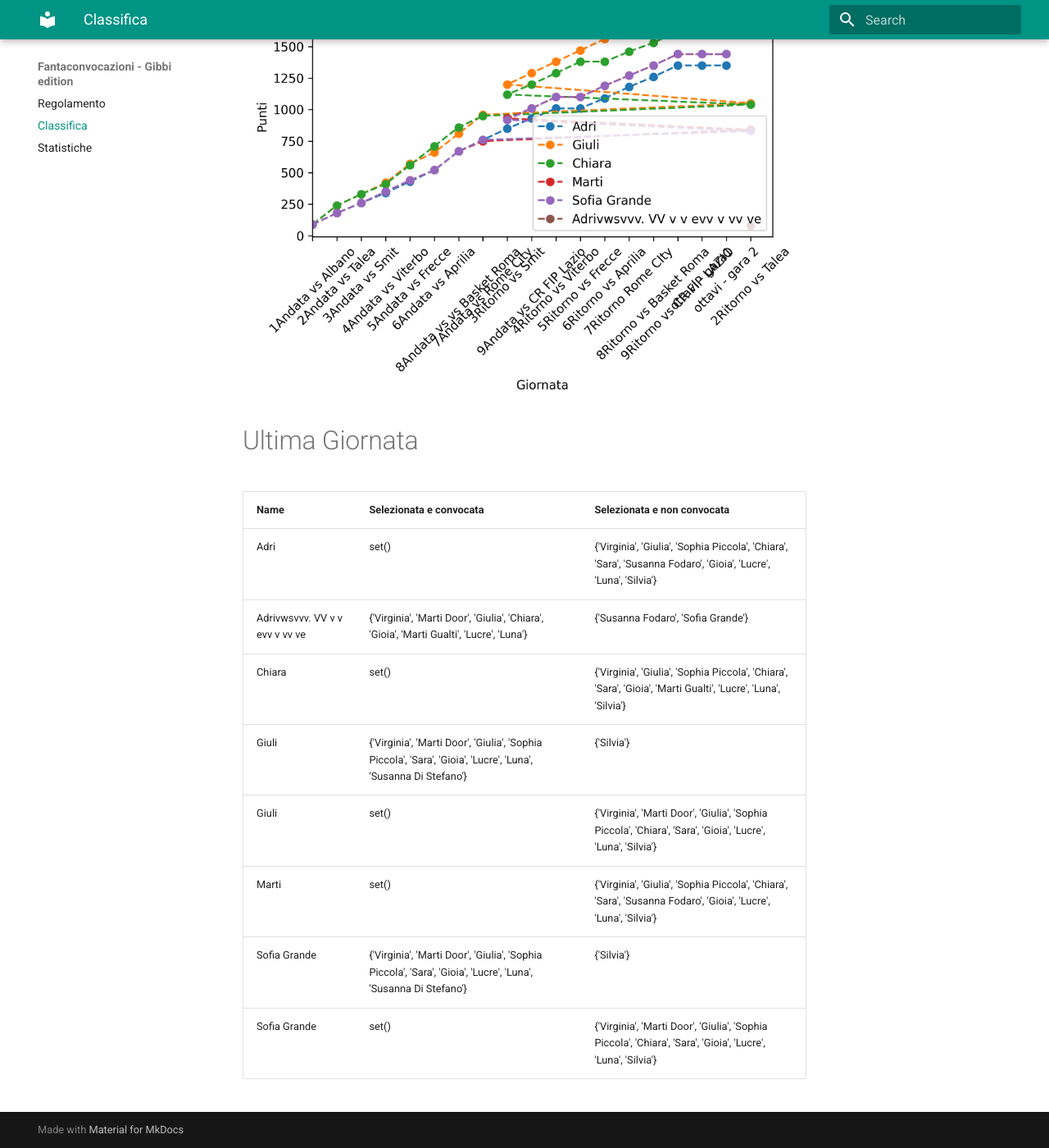
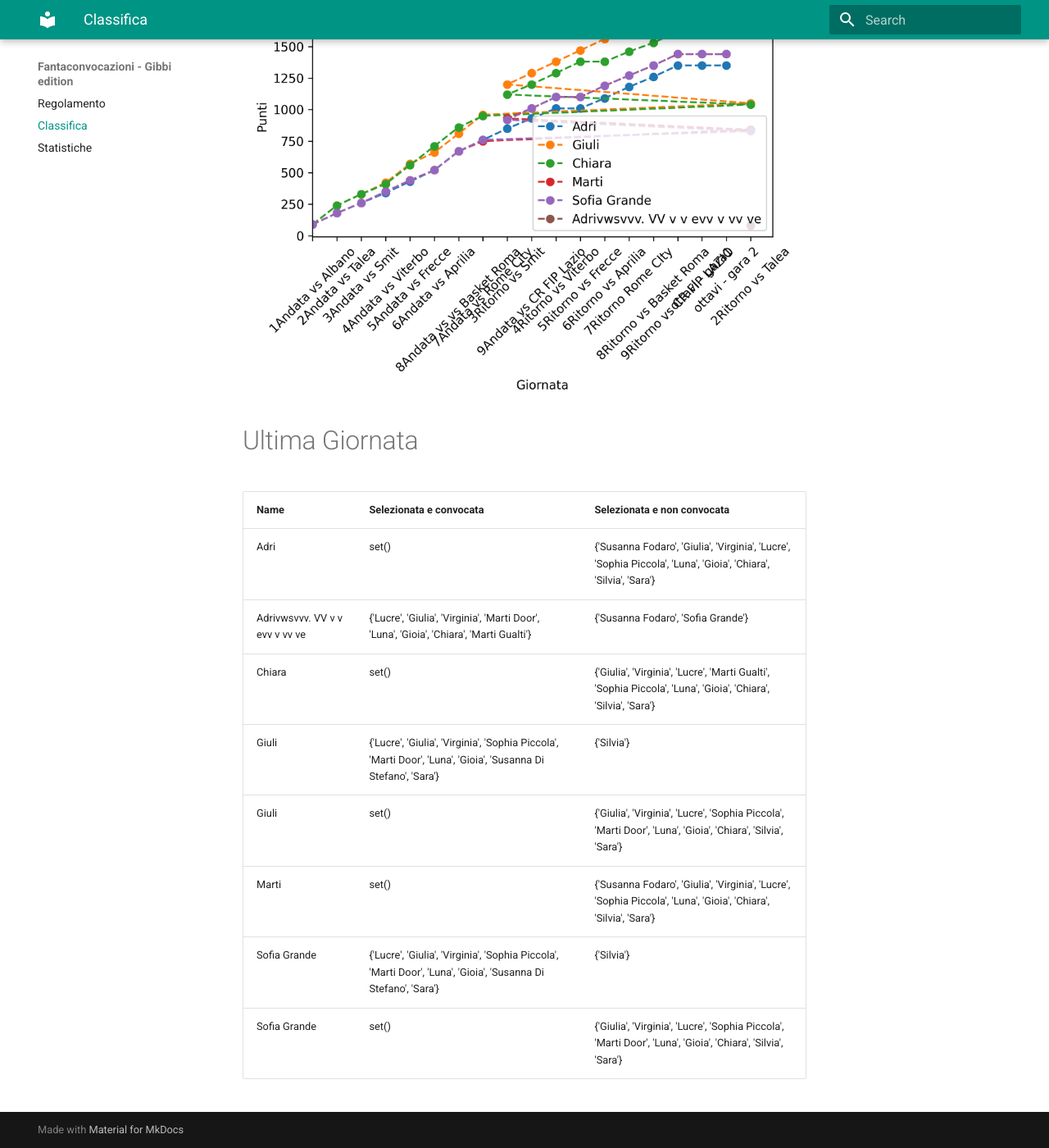
Before and after one commit to martinig94/fantagibbi, an MkDocs documentation site: the page built from docs/Classifica.md, in a window 1280 px wide and 1400 px high, scrolled down 676 px. Shown: the whole window at 82% size. Built offline with MkDocs 1.6.1 and Material for MkDocs 9.7.7, drawn with Linux system fonts in a browser that asks for light colours.

Commit message:
Auto-update from main.py

```diff
--- a/docs/Classifica.md
+++ b/docs/Classifica.md
@@ -19,12 +19,12 @@
 <!-- START_TABLE CORRECT -->
 | Name                           | Selezionata e convocata                                                                                        | Selezionata e non convocata                                                                                      |
 |:-------------------------------|:---------------------------------------------------------------------------------------------------------------|:-----------------------------------------------------------------------------------------------------------------|
-| Adri                           | set()                                                                                                          | {'Virginia', 'Giulia', 'Sophia Piccola', 'Chiara', 'Sara', 'Susanna Fodaro', 'Gioia', 'Lucre', 'Luna', 'Silvia'} |
-| Adrivwsvvv. VV v v evv v vv ve | {'Virginia', 'Marti Door', 'Giulia', 'Chiara', 'Gioia', 'Marti Gualti', 'Lucre', 'Luna'}                       | {'Susanna Fodaro', 'Sofia Grande'}                                                                               |
-| Chiara                         | set()                                                                                                          | {'Virginia', 'Giulia', 'Sophia Piccola', 'Chiara', 'Sara', 'Gioia', 'Marti Gualti', 'Lucre', 'Luna', 'Silvia'}   |
-| Giuli                          | {'Virginia', 'Marti Door', 'Giulia', 'Sophia Piccola', 'Sara', 'Gioia', 'Lucre', 'Luna', 'Susanna Di Stefano'} | {'Silvia'}                                                                                                       |
-| Giuli                          | set()                                                                                                          | {'Virginia', 'Marti Door', 'Giulia', 'Sophia Piccola', 'Chiara', 'Sara', 'Gioia', 'Lucre', 'Luna', 'Silvia'}     |
-| Marti                          | set()                                                                                                          | {'Virginia', 'Giulia', 'Sophia Piccola', 'Chiara', 'Sara', 'Susanna Fodaro', 'Gioia', 'Lucre', 'Luna', 'Silvia'} |
-| Sofia Grande                   | {'Virginia', 'Marti Door', 'Giulia', 'Sophia Piccola', 'Sara', 'Gioia', 'Lucre', 'Luna', 'Susanna Di Stefano'} | {'Silvia'}                                                                                                       |
-| Sofia Grande                   | set()                                                                                                          | {'Virginia', 'Marti Door', 'Giulia', 'Sophia Piccola', 'Chiara', 'Sara', 'Gioia', 'Lucre', 'Luna', 'Silvia'}     |
+| Adri                           | set()                                                                                                          | {'Susanna Fodaro', 'Giulia', 'Virginia', 'Lucre', 'Sophia Piccola', 'Luna', 'Gioia', 'Chiara', 'Silvia', 'Sara'} |
+| Adrivwsvvv. VV v v evv v vv ve | {'Lucre', 'Giulia', 'Virginia', 'Marti Door', 'Luna', 'Gioia', 'Chiara', 'Marti Gualti'}                       | {'Susanna Fodaro', 'Sofia Grande'}                                                                               |
+| Chiara                         | set()                                                                                                          | {'Giulia', 'Virginia', 'Lucre', 'Marti Gualti', 'Sophia Piccola', 'Luna', 'Gioia', 'Chiara', 'Silvia', 'Sara'}   |
+| Giuli                          | {'Lucre', 'Giulia', 'Virginia', 'Sophia Piccola', 'Marti Door', 'Luna', 'Gioia', 'Susanna Di Stefano', 'Sara'} | {'Silvia'}                                                                                                       |
+| Giuli                          | set()                                                                                                          | {'Giulia', 'Virginia', 'Lucre', 'Sophia Piccola', 'Marti Door', 'Luna', 'Gioia', 'Chiara', 'Silvia', 'Sara'}     |
+| Marti                          | set()                                                                                                          | {'Susanna Fodaro', 'Giulia', 'Virginia', 'Lucre', 'Sophia Piccola', 'Luna', 'Gioia', 'Chiara', 'Silvia', 'Sara'} |
+| Sofia Grande                   | {'Lucre', 'Giulia', 'Virginia', 'Sophia Piccola', 'Marti Door', 'Luna', 'Gioia', 'Susanna Di Stefano', 'Sara'} | {'Silvia'}                                                                                                       |
+| Sofia Grande                   | set()                                                                                                          | {'Giulia', 'Virginia', 'Lucre', 'Sophia Piccola', 'Marti Door', 'Luna', 'Gioia', 'Chiara', 'Silvia', 'Sara'}     |
 <!-- END_TABLE CORRECT -->
```
